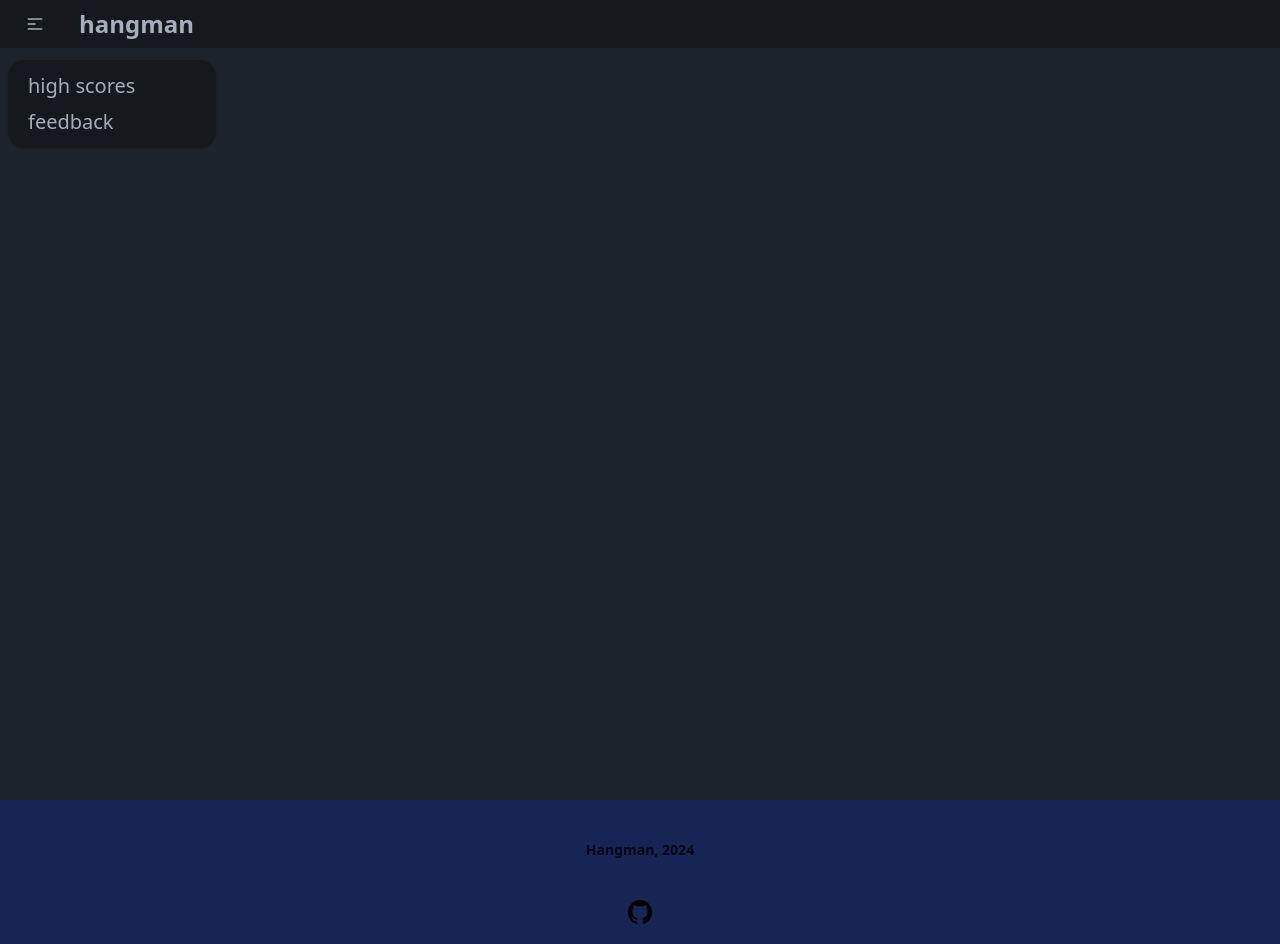
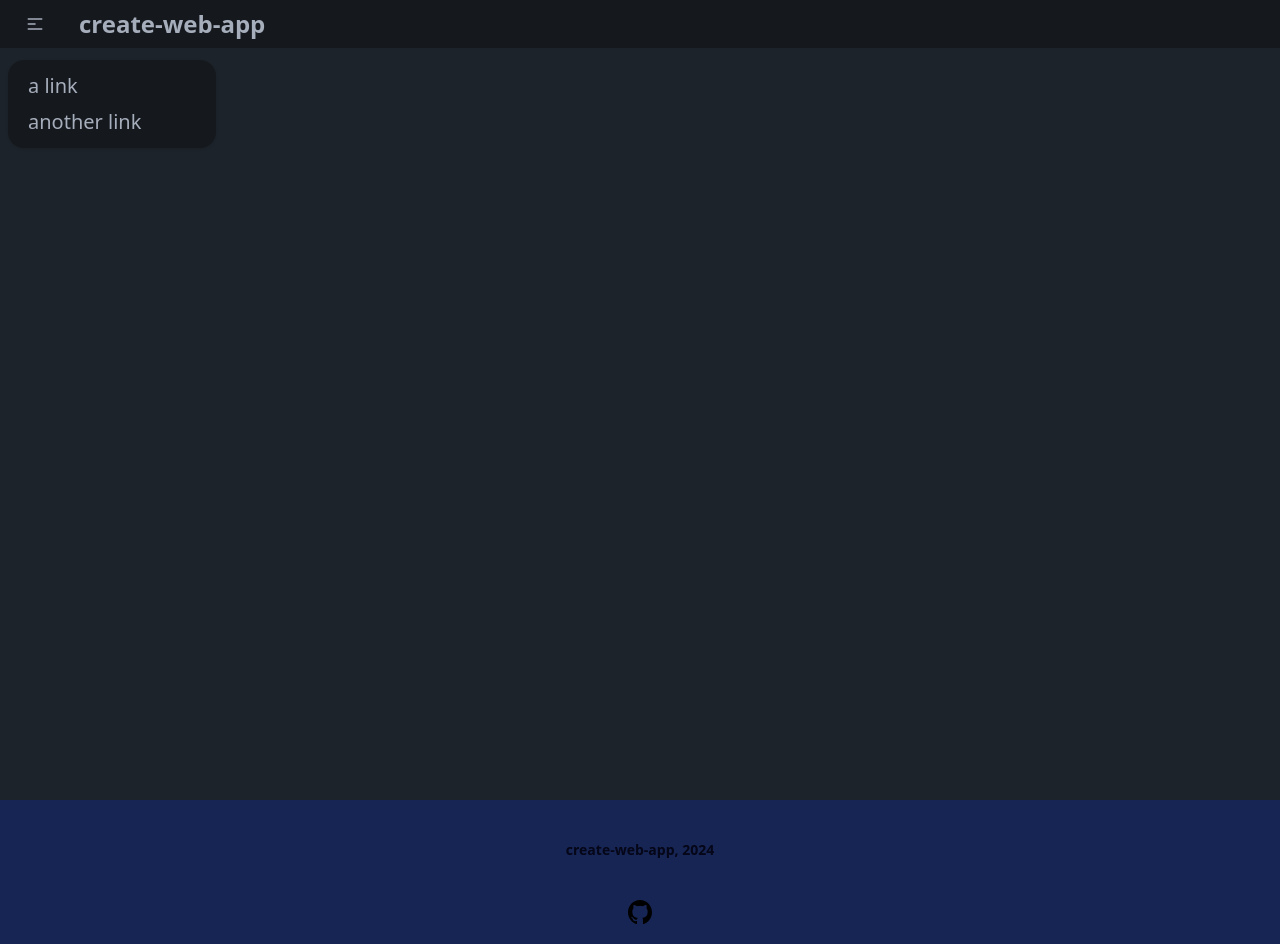
Before and after one commit to yannmazita/create-web-app, a Vue app in the folder front/: page /a-path in a window 1280 px wide. Both pictures are taken after a click on the heading 35 px from the left and 24 px from the top of the page. Built offline with nearby package versions, Linux system fonts and the light colour scheme; no server answers.

Commit message:
Typo and bug fixes

```diff
--- a/front/src/components/AppFooter.vue
+++ b/front/src/components/AppFooter.vue
@@ -2,12 +2,12 @@
     <footer class="footer footer-center px-10 py-5 bg-blue-950 text-primary-content sticky top-[100vh]">
         <aside>
             <p class="font-bold">
-                <br /> Hangman, 2024
+                <br /> create-web-app, 2024
             </p>
         </aside>
         <nav>
             <div class="grid grid-flow-col gap-4">
-                <a href="https://github.com/yannmazita/hangman">
+                <a href="https://github.com/yannmazita/create-web-app">
                     <svg width="24px" height="24px" viewBox="0 0 20 20" version="1.1" xmlns="http://www.w3.org/2000/svg"
                         xmlns:xlink="http://www.w3.org/1999/xlink" fill="#000000" stroke="#000000">
                         <g id="SVGRepo_bgCarrier" stroke-width="0"></g>
--- a/front/src/components/AppNavBar.vue
+++ b/front/src/components/AppNavBar.vue
@@ -10,17 +10,17 @@
                     </svg>
                 </summary>
                 <ul class="menu menu-sm dropdown-content mt-3 z-50 p-2 shadow bg-base-300 rounded-box w-52">
-                    <li><router-link to="/highscores" class="text-xl">high scores</router-link></li>
-                    <li><router-link to="/feedback" class="text-xl">feedback</router-link></li>
+                    <li><router-link to="/a-path" class="text-xl">a link</router-link></li>
+                    <li><router-link to="/another-path" class="text-xl">another link</router-link></li>
                 </ul>
             </details>
-            <router-link to="/" class="btn btn-ghost text-2xl">hangman</router-link>
+            <router-link to="/" class="btn btn-ghost text-2xl">create-web-app</router-link>
         </div>
 
         <div class="navbar-center hidden">
             <ul class="menu menu-horizontal px-1">
-                <li><router-link to="/highscores" class="text-2xl xl:text-base">high scores</router-link></li>
-                <li><router-link to="/feedback" class="text-2xl xl:text-base">feedback</router-link></li>
+                <li><router-link to="/a-path" class="text-2xl xl:text-base">a link</router-link></li>
+                <li><router-link to="/another-path" class="text-2xl xl:text-base">another link</router-link></li>
             </ul>
         </div>
         <div class="navbar-end">
--- /dev/null
+++ b/front/src/components/BaseServerInfo.vue
@@ -0,0 +1,30 @@
+<template>
+    <div class="collapse collapse-arrow bg-base-200 rounded-none lg:col-start-10 lg:col-end-13">
+        <input type="checkbox" />
+        <div class="collapse-title text-white text-xl">
+            Server information (EU-West)
+        </div>
+        <div class="collapse-content text-white bg-base-300">
+            Online players: {{ activePlayers }}
+        </div>
+    </div>
+</template>
+<script setup lang="ts">
+import { computed, watch } from 'vue';
+import { storeToRefs } from 'pinia';
+import { useClientStore } from '@/stores/client.ts';
+
+const clientStore = useClientStore();
+const { serverStats } = storeToRefs(gameStore);
+const { socketMessage } = storeToRefs(clientStore);
+
+const activePlayers = computed(() => {
+    return serverStats.value.active_users;
+});
+
+watch(socketMessage, (message) => {
+    if (message.action === 'server_stats') {
+        gameStore.serverStats.active_users = message.data.active_users;
+    }
+});
+</script>
--- a/front/src/views/MainView.vue
+++ b/front/src/views/MainView.vue
@@ -1,9 +1,9 @@
 <template>
     <div class="flex flex-col justify-between h-full max-w-full">
         hello
+        <ServerInfo></ServerInfo>
     </div>
 </template>
 <script setup lang="ts">
-import { useMenuStore } from '@/stores/menu.ts';
-import { computed } from 'vue';
+import ServerInfo from '@/components/BaseServerInfo.vue'
 </script>
```
Also changed, not shown: front/src/interfaces.ts (+1 -20 lines), 2 other files (tests, documents, lock files or other folders).
